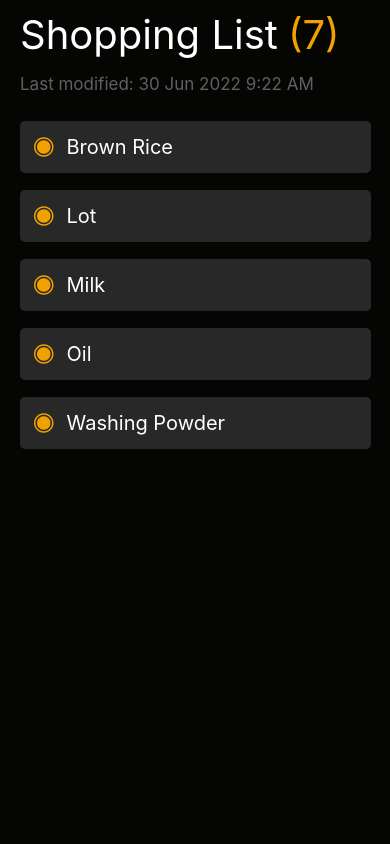
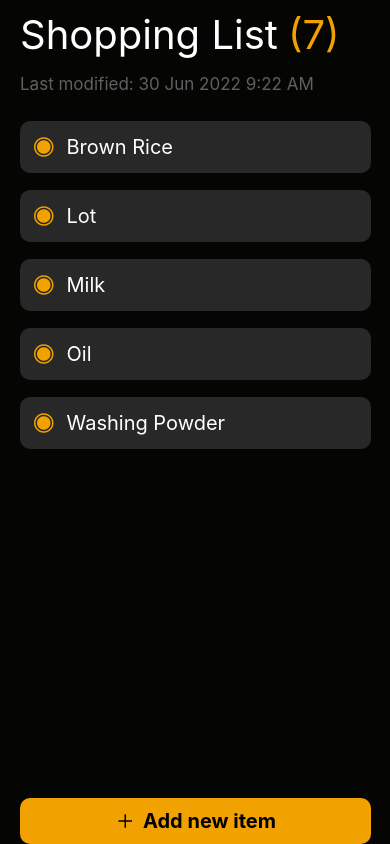
Before and after one commit to BrijenMakwana/ShoppingList, a React Native app: screen / in a window 390 px wide. Built offline with nearby package versions, Linux system fonts and the light colour scheme.

Commit message:
Button Component created

```diff
--- a/App.tsx
+++ b/App.tsx
@@ -1,11 +1,13 @@
 import { StatusBar } from 'expo-status-bar';
-import { StyleSheet, Text, SafeAreaView } from 'react-native';
+import { StyleSheet, Text, SafeAreaView, View } from 'react-native';
+import AddButton from './components/AddButton';
 import Header from './components/Header';
 import ShoppingItem from './components/ShoppingItem';
 
 export default function App() {
   return (
     <SafeAreaView style={styles.container}>
+      <View style={styles.infoContainer}>
         <Header/>
         <StatusBar style="light" />
         <ShoppingItem title='Brown Rice' isChecked={true}/>
@@ -13,6 +15,10 @@ export default function App() {
         <ShoppingItem title='Milk' isChecked={true}/>
         <ShoppingItem title='Oil' isChecked={true}/>
         <ShoppingItem title='Washing Powder' isChecked={true}/>
+      </View>
+      <View style={styles.buttonContainer}>
+        <AddButton/>
+      </View>
     </SafeAreaView>
   );
 }
@@ -22,4 +28,10 @@ const styles = StyleSheet.create({
     flex: 1,
     backgroundColor: '#050504',
   },
+  infoContainer:{
+    flex: 1
+  },
+  buttonContainer:{
+
+  }
 });
--- /dev/null
+++ b/components/AddButton.tsx
@@ -0,0 +1,33 @@
+import { Pressable, StyleSheet, Text, View } from 'react-native'
+import React from 'react'
+import { Ionicons } from '@expo/vector-icons';
+
+const AddButton = () => {
+  return (
+    <Pressable style={styles.container}>
+        <Ionicons name="ios-add" size={24} color="black" />
+        <Text style={styles.title}>Add new item</Text>
+    </Pressable>
+  )
+}
+
+export default AddButton
+
+const styles = StyleSheet.create({
+    container:{
+        backgroundColor: "#f1a200",
+        width: "90%",
+        alignSelf: "center",
+        alignItems: "center",
+        justifyContent: "center",
+        flexDirection: "row",
+        padding: 10,
+        borderRadius: 10
+    },
+    title:{
+        color: "#000",
+        fontSize: 20,
+        fontWeight: "700",
+        marginLeft: 5
+    }
+})
--- a/components/ShoppingItem.tsx
+++ b/components/ShoppingItem.tsx
@@ -26,7 +26,7 @@ const styles = StyleSheet.create({
         alignSelf: "center",
         backgroundColor: "#282828",
         width: "90%",
-        borderRadius: 5,
+        borderRadius: 10,
         padding: 13,
         alignItems: "center",
         marginTop: 17
```
Lines whose indentation alone changed are shown as unchanged.
